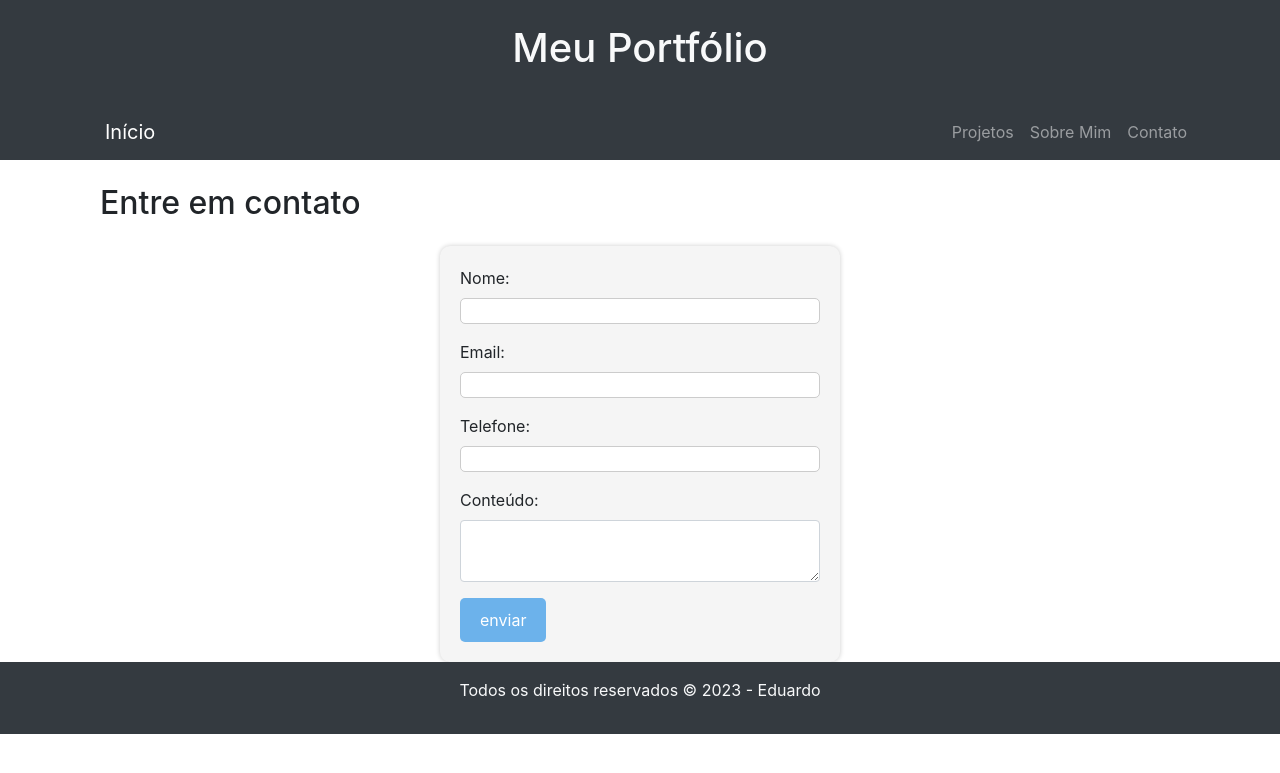
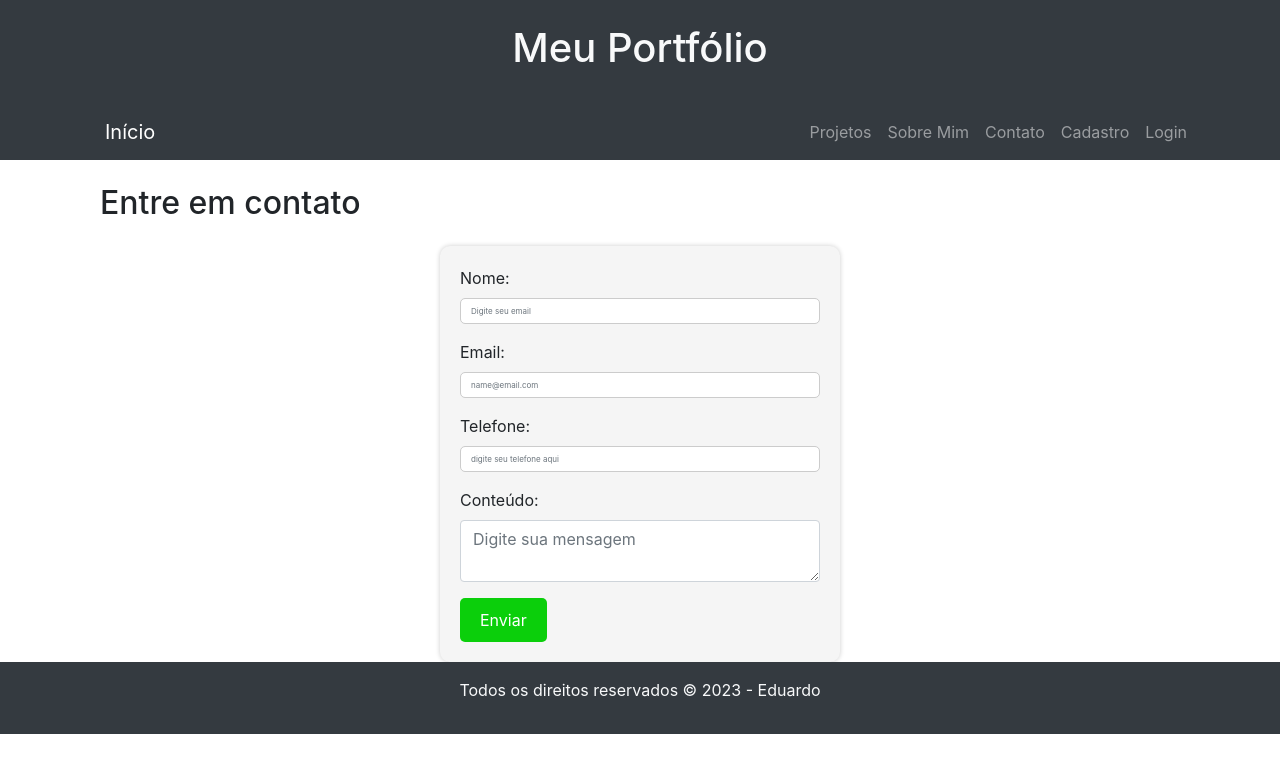
Before and after one commit to euriliu/meuprojeto_tarde-main, a Flask app: page /contato in a window 1280 px wide. Shown: the top 773 px of the page. Run offline with Flask 3, Linux system fonts and the light colour scheme; some libraries are stand-ins or nearby versions.

Commit message:
15/08/2023-Cadastro_usuario

```diff
--- a/app/forms.py
+++ b/app/forms.py
@@ -1,5 +1,5 @@
 from flask_wtf import FlaskForm
-from wtforms import StringField,EmailField,TelField,TextAreaField,SubmitField
+from wtforms import StringField,EmailField,TelField,TextAreaField,SubmitField, PasswordField
 from wtforms.validators import DataRequired
 from flask_wtf.csrf import CSRFProtect
 
@@ -9,4 +9,12 @@ class Contato(FlaskForm):
     email = EmailField('email',validators=[DataRequired()])
     telefone = TelField('telefone', validators=[DataRequired()])
     conteudo = TextAreaField('conteudo')
-    enviar = SubmitField('enviar')
+    enviar = SubmitField('Enviar')
+
+
+class Cadastro(FlaskForm):
+    nome = StringField('nome', validators=[DataRequired()])
+    email = EmailField('email',validators=[DataRequired()])
+    contato = TelField('telefone', validators=[DataRequired()])
+    senha = PasswordField('senha',validators=[DataRequired()])
+    enviar = SubmitField('Enviar')
--- a/app/routes.py
+++ b/app/routes.py
@@ -1,7 +1,7 @@
 from app import app, db
 from flask import render_template,url_for,flash,redirect,request
-from app.forms import Contato
-from app.models import ContatoModels
+from app.forms import Contato, Cadastro
+from app.models import ContatoModels, CadastroModels
 import time
 
 @app.route('/')
@@ -14,7 +14,6 @@ def sobre():
 
 @app.route('/contato', methods =['GET', 'POST'])
 def contato():
-    dados_formulario = None
     formulario = Contato()
     if formulario.validate_on_submit():
         flash('mensagem enviada com sucesso!!')
@@ -28,13 +27,30 @@ def contato():
         db.session.commit()
 
 
-    return render_template('contato.html', title = 'contato', formulario = formulario, dados_formulario = dados_formulario)
+    return render_template('contato.html', title = 'contato', formulario = formulario)
 
 @app.route('/projetos')
 def projeto():
     return render_template('projeto.html', title ='Projetos')
 
 
-@app.route('/teste')
-def teste():
-    return render_template('teste.html', title = 'Teste')
+@app.route('/cadastro', methods =['GET', 'POST'])
+def cadastro():
+    cadastro=Cadastro()
+    if cadastro.validate_on_submit():
+        flash('Cadastrado com sucesso!!')
+        nome = cadastro.nome.data
+        email = cadastro.email.data
+        senha = cadastro.senha.data
+        contato = cadastro.contato.data
+        novo_cadastro = CadastroModels(nome = nome, email = email, senha = senha, contato = contato)
+        db.session.add(novo_cadastro)
+        db.session.commit()
+
+
+    return render_template('cadastro.html', title = 'Cadastro', cadastro = cadastro)
+
+
+@app.route('/login')
+def login():
+    return render_template('login.html', title ='Login')
--- a/app/static/css/style.css
+++ b/app/static/css/style.css
@@ -35,7 +35,7 @@ textarea:focus {
 
 /* Estilizando o botão de envio */
 input[type="submit"] {
-  background-color: #6cb2eb;
+  background-color: #0bcf0b;
   color: #fff;
   border: none;
   padding: 10px 20px;
--- a/app/templates/base.html
+++ b/app/templates/base.html
@@ -32,6 +32,12 @@
           <li class="nav-item">
             <a class="nav-link" href="contato">Contato</a>
           </li>
+          <li class="nav-item">
+            <a class="nav-link" href="cadastro">Cadastro</a>
+          </li>
+          <li class="nav-item">
+            <a class="nav-link" href="login">Login</a>
+          </li>
         </ul>
       </div>
     </div>
--- a/app/templates/contato.html
+++ b/app/templates/contato.html
@@ -7,9 +7,12 @@
 
   {% with mensagens = get_flashed_messages() %}
     {% if mensagens %}
-      <div class="alert alert-info">
         <ul class="list-unstyled">
           {% for mensagem in mensagens %}
+        </div>
+        <div class="alert alert-success" role="alert">
+
+        </div>
             <li>{{ mensagem }}</li>
           {% endfor %}
         </ul>
@@ -33,25 +36,25 @@
     {{ formulario.csrf_token }}
     <div class="form-group">
       <label for="nome">Nome:</label>
-      {{ formulario.nome(class="form-control") }}
+      {{ formulario.nome(class="form-control", placeholder = "Digite seu email") }}
     </div>
 
     <div class="form-group">
       <label for="email">Email:</label>
-      {{ formulario.email(class="form-control") }}
+      {{ formulario.email(class="form-control", placeholder = "name@email.com") }}
     </div>
 
     <div class="form-group">
       <label for="telefone">Telefone:</label>
-      {{ formulario.telefone(class="form-control") }}
+      {{ formulario.telefone(class="form-control", placeholder ="digite seu telefone aqui" ) }}
     </div>
 
     <div class="form-group">
       <label for="conteudo">Conteúdo:</label>
-      {{ formulario.conteudo(class="form-control") }}
+      {{ formulario.conteudo(class="form-control", row ="3", placeholder = "Digite sua mensagem") }}
     </div>
 
-    {{ formulario.enviar(class="btn btn-primary") }}
+    {{ formulario.enviar(class="btn btn-Success") }}
   </form>
 
   {% if formulario.nome.data %}
```
Also changed, not shown: app/models.py (+11 -0 lines), app/templates/cadastro.html (added, +46 -0 lines), app/templates/login.html (added, +20 -0 lines).
